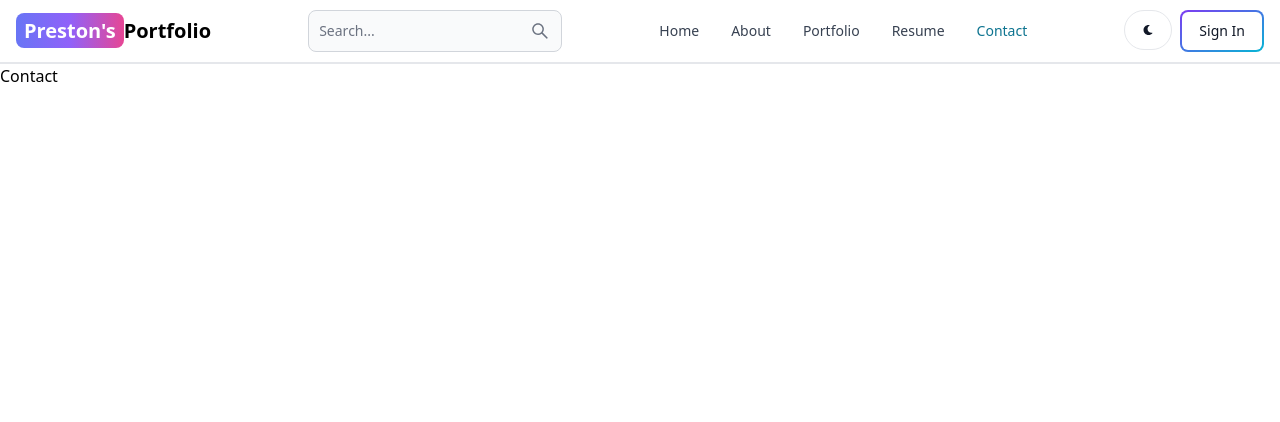
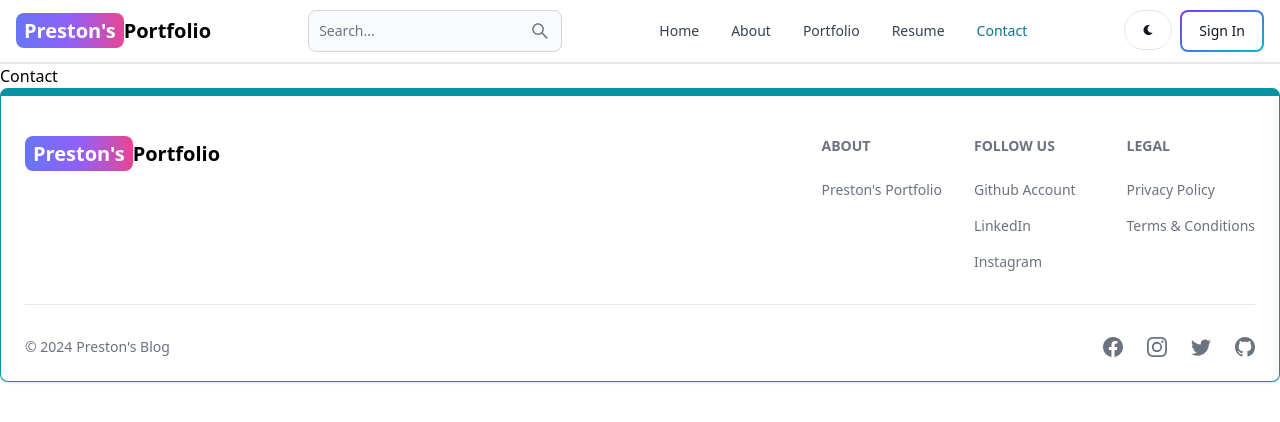
Before and after one commit to PrestonNguyen2001/React-Portfolio, a React (Vite) app in the folder client/: page /contact in a window 1280 px wide. Shown: the top 422 px of the page. Built offline with nearby package versions, Linux system fonts and the light colour scheme.

Commit message:
Created footer component

```diff
--- a/client/src/App.jsx
+++ b/client/src/App.jsx
@@ -8,6 +8,7 @@
 import Contact from "./pages/Contact"
 import Resume from "./pages/Resume"
 import Header from "./components/Header"
+import Footer from "./components/Footer"
 
 export default function App() {
   return (
@@ -23,6 +24,7 @@
         <Route path="/portfolio" element={<Portfolio />} />
         <Route path="/contact" element={<Contact />} />
       </Routes>
+      <Footer />
     </BrowserRouter>
   );
 }
--- /dev/null
+++ b/client/src/components/Footer.jsx
@@ -0,0 +1,83 @@
+import { Footer } from "flowbite-react";
+import { Link } from "react-router-dom";
+import { BsFacebook, BsInstagram, BsTwitter, BsGithub } from "react-icons/bs";
+export default function FooterCom() {
+  return (
+    <Footer container className="border border-t-8 border-teal-500">
+      <div className="w-full max-w-7xl mx-auto">
+        <div className="grid w-full justify-between sm:flex md:grid-cols-1">
+          <div className="mt-5">
+            <Link
+              to="/"
+              className="self-center whitespace-nowrap text-lg sm:text-xl
+                font-semibold dark:text-white"
+            >
+              <span className="px-2 py-1 bg-gradient-to-r from-indigo-500 via-purple-500 to-pink-500 rounded-lg text-white">
+                Preston&apos;s
+              </span>
+              Portfolio
+            </Link>
+          </div>
+          <div className="grid grid-cols-2 gap-8 mt-4 sm:grid-cols-3 sm:gap-6">
+            <div>
+              <Footer.Title title="about" />
+              <Footer.LinkGroup col>
+                <Footer.Link
+                  href="/about"
+                  target="_blank"
+                  rel="noopener noreferrer"
+                >
+                  Preston&apos;s Portfolio
+                </Footer.Link>
+              </Footer.LinkGroup>
+            </div>
+            <div>
+              <Footer.Title title="Follow Us" />
+              <Footer.LinkGroup col>
+                <Footer.Link
+                  href="https://github.com/PrestonNguyen2001"
+                  target="_blank"
+                  rel="noopener noreferrer"
+                >
+                  Github Account
+                </Footer.Link>
+                <Footer.Link
+                  href="linkedin.com/in/preston-nguyen-8a08a52a8"
+                  target="_blank"
+                  rel="noopener noreferrer"
+                >
+                  LinkedIn
+                </Footer.Link>
+                <Footer.Link href="#">Instagram</Footer.Link>
+              </Footer.LinkGroup>
+            </div>
+            <div>
+              <Footer.Title title="Legal" />
+              <Footer.LinkGroup col>
+                <Footer.Link href="#">Privacy Policy</Footer.Link>
+                <Footer.Link href="#">Terms &amp; Conditions</Footer.Link>
+              </Footer.LinkGroup>
+            </div>
+          </div>
+        </div>
+        <Footer.Divider />
+        <div className="w-full sm:flex sm:items-center sm:justify-between">
+          <Footer.Copyright
+            href="#"
+            by="Preston's Blog"
+            year={new Date().getFullYear()}
+          />
+          <div className="flex gap-6 sm:mt-0 mt-4 sm:justify-center">
+            <Footer.Icon href="#" icon={BsFacebook} />
+            <Footer.Icon href="#" icon={BsInstagram} />
+            <Footer.Icon href="#" icon={BsTwitter} />
+            <Footer.Icon
+              href="https://github.com/PrestonNguyen2001"
+              icon={BsGithub}
+            />
+          </div>
+        </div>
+      </div>
+    </Footer>
+  );
+}
```
